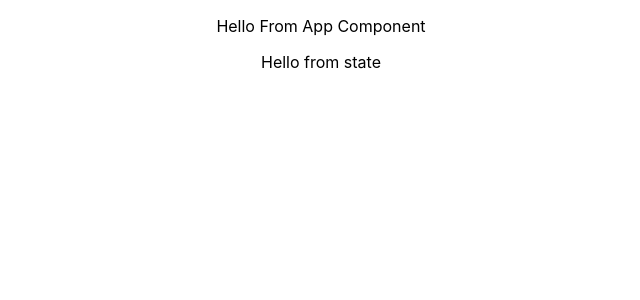
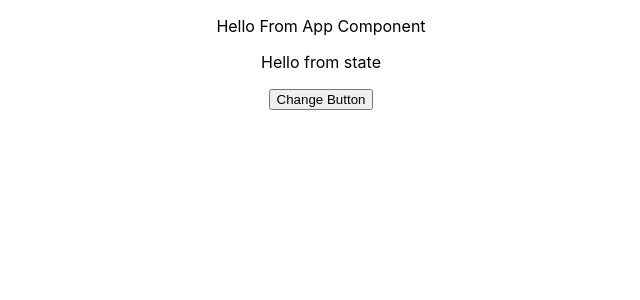
Before and after one commit to newbiesuraj1993/monster-rolodex, a React (Create React App) app: page / in a window 1280 px wide. Shown: the top 300 px of the page, without its empty margins (319-959 px from the left). Built offline with nearby package versions, Linux system fonts and the light colour scheme.

Commit message:
Added On Click

```diff
--- a/src/App.js
+++ b/src/App.js
@@ -16,6 +16,7 @@ constructor(){
       <div className="App">
        <p>Hello From App Component</p>
        <p>{this.state.string}</p>
+       <button onClick = {() => this.setState({string : "Hello after click"})}>Change Button</button>
       </div>
     );
   }
```
